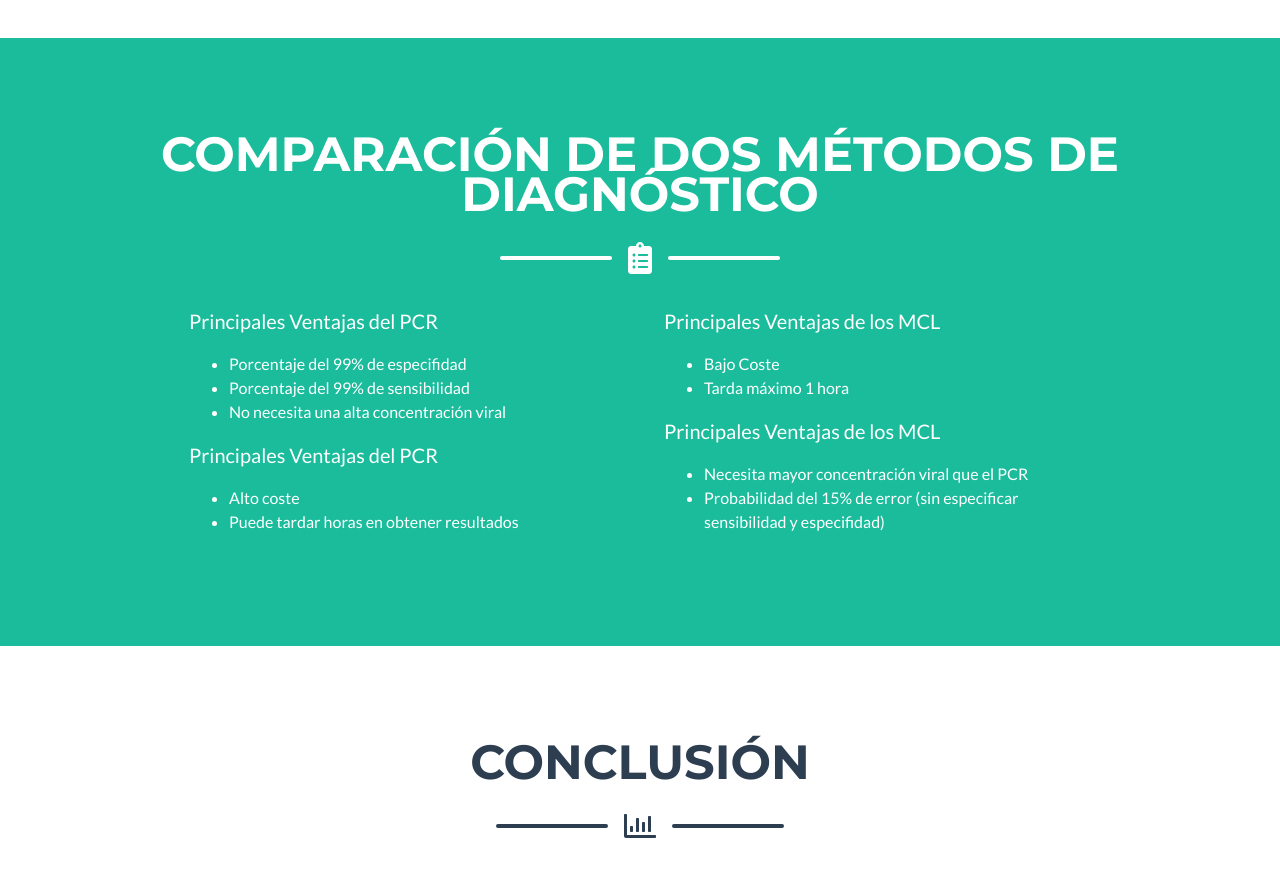
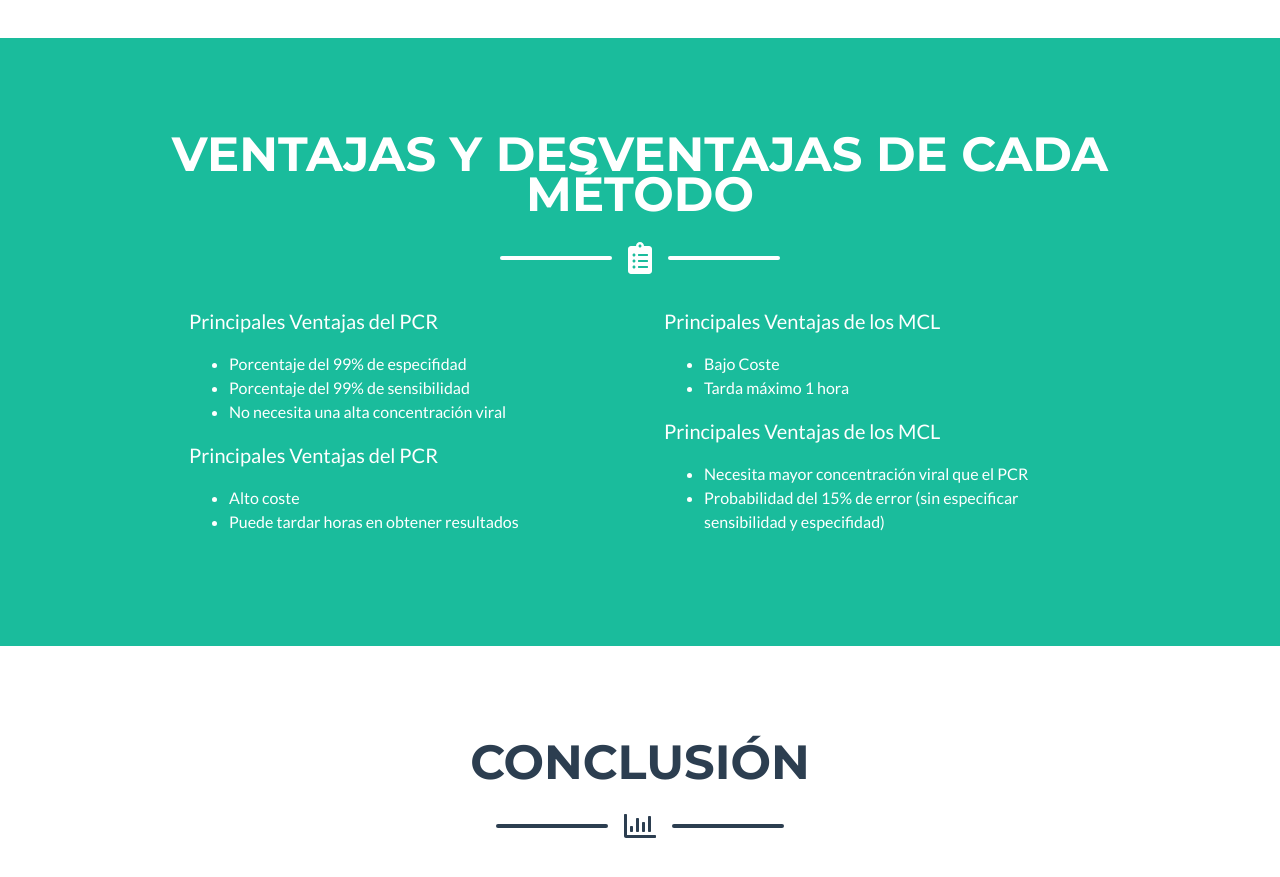
Before and after one commit to equipoa05/equipoa05, a plain HTML site: page index.html in a window 1280 px wide. Shown: the part 7900-8777 px from the top of the page. Drawn offline with nearby package versions, Linux system fonts and the light colour scheme.

Commit message:
Update index.html

```diff
--- a/index.html
+++ b/index.html
@@ -240,7 +240,7 @@
         <section class="page-section bg-primary text-white mb-0" id="comparacion">
             <div class="container">
                 <!-- Comparación Section Heading-->
-                <h2 class="page-section-heading text-center text-uppercase text-white"> Comparación de Dos Métodos de Diagnóstico</h2>
+                <h2 class="page-section-heading text-center text-uppercase text-white"> Ventajas y Desventajas de cada Método</h2>
                 <!-- Icon Divider-->
                 <div class="divider-custom divider-light">
                     <div class="divider-custom-line"></div>
```
